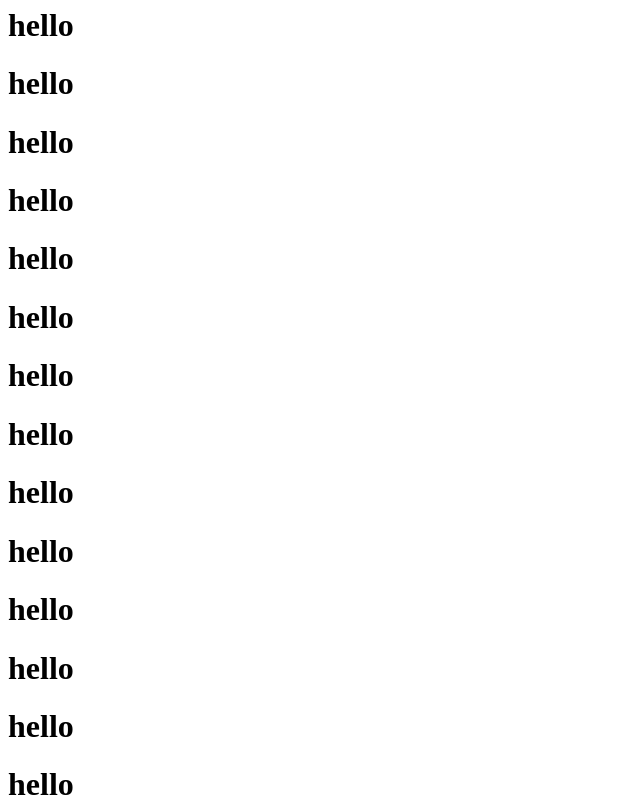
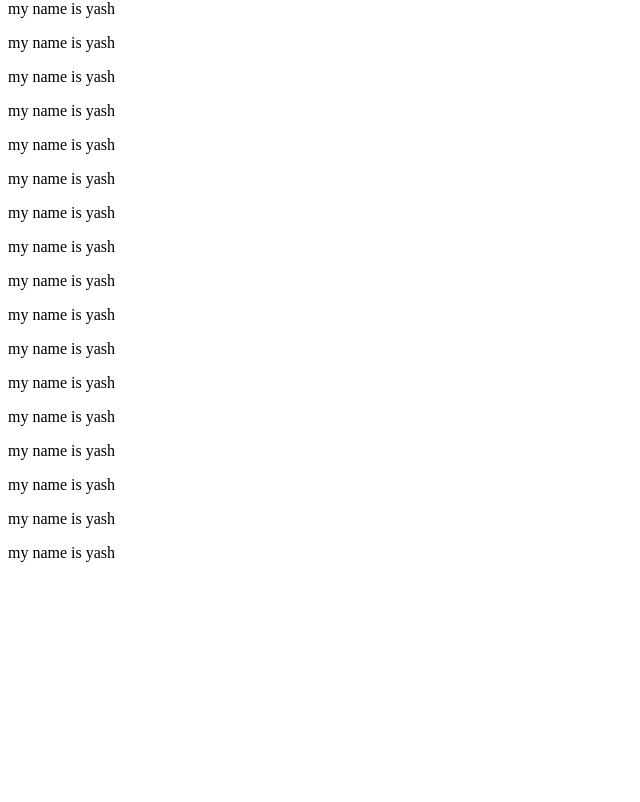
Before and after one commit to ytiwari01/collab, a plain HTML site: page index.html in a window 1280 px wide. Shown: the part 716-1518 px from the top of the page, without its empty margins (0-640 px from the left). After the commit the page ends 1294 px from the top, so only its background shows below. Drawn offline with Linux system fonts and the light colour scheme.

Commit message:
college website

```diff
--- a/index.html
+++ b/index.html
@@ -8,203 +8,39 @@
 <body>
     <h1>hello</h1>
     <h1>hello</h1>
-    <h1>hello</h1>
-    <h1>hello</h1>
-    <h1>hello</h1>
-    <h1>hello</h1>
-    <h1>hello</h1>
-    <h1>hello</h1>
-    <h1>hello</h1>
-    <h1>hello</h1>
-    <h1>hello</h1>
-    <h1>hello</h1>
-    <h1>hello</h1>
-    <h1>hello</h1>
-    <h1>hello</h1>
-    <h1>hello</h1>
-    <h1>hello</h1>
-    <h1>hello</h1>
-    <h1>hello</h1>
-    <h1>hello</h1>
-    <h1>hello</h1>
-    <h1>hello</h1>
-    <h1>hello</h1>
-    <h1>hello</h1>
-    <h1>hello</h1>
-    <h1>hello</h1>
-    <h1>hello</h1>
-    <h1>hello</h1>
-    <h1>hello</h1>
-    <h1>hello</h1>
-    <h1>hello</h1>
-    <h1>hello</h1>
-    <h1>hello</h1>
-    <h1>hello</h1>
-    <h1>hello</h1>
-    <h1>hello</h1>
-    <h1>hello</h1>
-    <h1>hello</h1>
-    <h1>hello</h1>
-    <h1>hello</h1>
-    <h1>hello</h1>
-    <h1>hello</h1>
-    <h1>hello</h1>
-    <h1>hello</h1>
-    <h1>hello</h1>
-    <h1>hello</h1>
-    <h1>hello</h1>
-    <h1>hello</h1>
-    <h1>hello</h1>
-    <h1>hello</h1>
-    <h1>hello</h1>
-    <h1>hello</h1>
-    <h1>hello</h1>
-    <h1>hello</h1>
-    <h1>hello</h1>
-    <h1>hello</h1>
-    <h1>hello</h1>
-    <h1>hello</h1>
-    <h1>hello</h1>
-    <h1>hello</h1>
-    <h1>hello</h1>
-    <h1>hello</h1>
-    <h1>hello</h1>
-    <h1>hello</h1>
-    <h1>hello</h1>
-    <h1>hello</h1>
-    <h1>hello</h1>
-    <h1>hello</h1>
-    <h1>hello</h1>
-    <h1>hello</h1>
-    <h1>hello</h1>
-    <h1>hello</h1>
-    <h1>hello</h1>
-    <h1>hello</h1>
-    <h1>hello</h1>
-    <h1>hello</h1>
-    <h1>hello</h1>
-    <h1>hello</h1>
-    <h1>hello</h1>
-    <h1>hello</h1>
-    <h1>hello</h1>
-    <h1>hello</h1>
-    <h1>hello</h1>
-    <h1>hello</h1>
-    <h1>hello</h1>
-    <h1>hello</h1>
-    <h1>hello</h1>
-    <h1>hello</h1>
-    <h1>hello</h1>
-    <h1>hello</h1>
-    <h1>hello</h1>
-    <h1>hello</h1>
-    <h1>hello</h1>
-    <h1>hello</h1>
-    <h1>hello</h1>
-    <h1>hello</h1>
-    <h1>hello</h1>
-    <h1>hello</h1>
-    <h1>hello</h1>
-    <h1>hello</h1>
-    <h1>hello</h1>
-    <h1>hello</h1>
-    <h1>hello</h1>
-    <h1>hello</h1>
-    <h1>hello</h1>
-    <h1>hello</h1>
-    <h1>hello</h1>
-    <h1>hello</h1>
-    <h1>hello</h1>
-    <h1>hello</h1>
-    <h1>hello</h1>
-    <h1>hello</h1>
-    <h1>hello</h1>
-    <h1>hello</h1>
-    <h1>hello</h1>
-    <h1>hello</h1>
-    <h1>hello</h1>
-    <h1>hello</h1>
-    <h1>hello</h1>
-    <h1>hello</h1>
-    <h1>hello</h1>
-    <h1>hello</h1>
-    <h1>hello</h1>
-    <h1>hello</h1>
-    <h1>hello</h1>
-    <h1>hello</h1>
-    <h1>hello</h1>
-    <h1>hello</h1>
-    <h1>hello</h1>
-    <h1>hello</h1>
-    <h1>hello</h1>
-    <h1>hello</h1>
-    <h1>hello</h1>
-    <h1>hello</h1>
-    <h1>hello</h1>
-    <h1>hello</h1>
-    <h1>hello</h1>
-    <h1>hello</h1>
-    <h1>hello</h1>
-    <h1>hello</h1>
-    <h1>hello</h1>
-    <h1>hello</h1>
-    <h1>hello</h1>
-    <h1>hello</h1>
-    <h1>hello</h1>
-    <h1>hello</h1>
-    <h1>hello</h1>
-    <h1>hello</h1>
-    <h1>hello</h1>
-    <h1>hello</h1>
-    <h1>hello</h1>
-    <h1>hello</h1>
-    <h1>hello</h1>
-    <h1>hello</h1>
-    <h1>hello</h1>
-    <h1>hello</h1>
-    <h1>hello</h1>
-    <h1>hello</h1>
-    <h1>hello</h1>
-    <h1>hello</h1>
-    <h1>hello</h1>
-    <h1>hello</h1>
-    <h1>hello</h1>
-    <h1>hello</h1>
-    <h1>hello</h1>
-    <h1>hello</h1>
-    <h1>hello</h1>
-    <h1>hello</h1>
-    <h1>hello</h1>
-    <h1>hello</h1>
-    <h1>hello</h1>
-    <h1>hello</h1>
-    <h1>hello</h1>
-    <h1>hello</h1>
-    <h1>hello</h1>
-    <h1>hello</h1>
-    <h1>hello</h1>
-    <h1>hello</h1>
-    <h1>hello</h1>
-    <h1>hello</h1>
-    <h1>hello</h1>
-    <h1>hello</h1>
-    <h1>hello</h1>
-    <h1>hello</h1>
-    <h1>hello</h1>
-    <h1>hello</h1>
-    <h1>hello</h1>
-    <h1>hello</h1>
-    <h1>hello</h1>
-    <h1>hello</h1>
-    <h1>hello</h1>
-    <h1>hello</h1>
-    <h1>hello</h1>
-    <h1>hello</h1>
-    <h1>hello</h1>
-    <h1>hello</h1>
-    <h1>hello</h1>
-    <h1>hello</h1>
-    <h1>hello</h1>
-    <h1>hello</h1>
+    <p>my name is yash</p>
+    <p>my name is yash</p>
+    <p>my name is yash</p>
+    <p>my name is yash</p>
+    <p>my name is yash</p>
+    <p>my name is yash</p>
+    <p>my name is yash</p>
+    <p>my name is yash</p>
+    <p>my name is yash</p>
+    <p>my name is yash</p>
+    <p>my name is yash</p>
+    <p>my name is yash</p>
+    <p>my name is yash</p>
+    <p>my name is yash</p>
+    <p>my name is yash</p>
+    <p>my name is yash</p>
+    <p>my name is yash</p>
+    <p>my name is yash</p>
+    <p>my name is yash</p>
+    <p>my name is yash</p>
+    <p>my name is yash</p>
+    <p>my name is yash</p>
+    <p>my name is yash</p>
+    <p>my name is yash</p>
+    <p>my name is yash</p>
+    <p>my name is yash</p>
+    <p>my name is yash</p>
+    <p>my name is yash</p>
+    <p>my name is yash</p>
+    <p>my name is yash</p>
+    <p>my name is yash</p>
+    <p>my name is yash</p>
+    <p>my name is yash</p>
+    <p>my name is yash</p>
     </body>
 </html>
```
